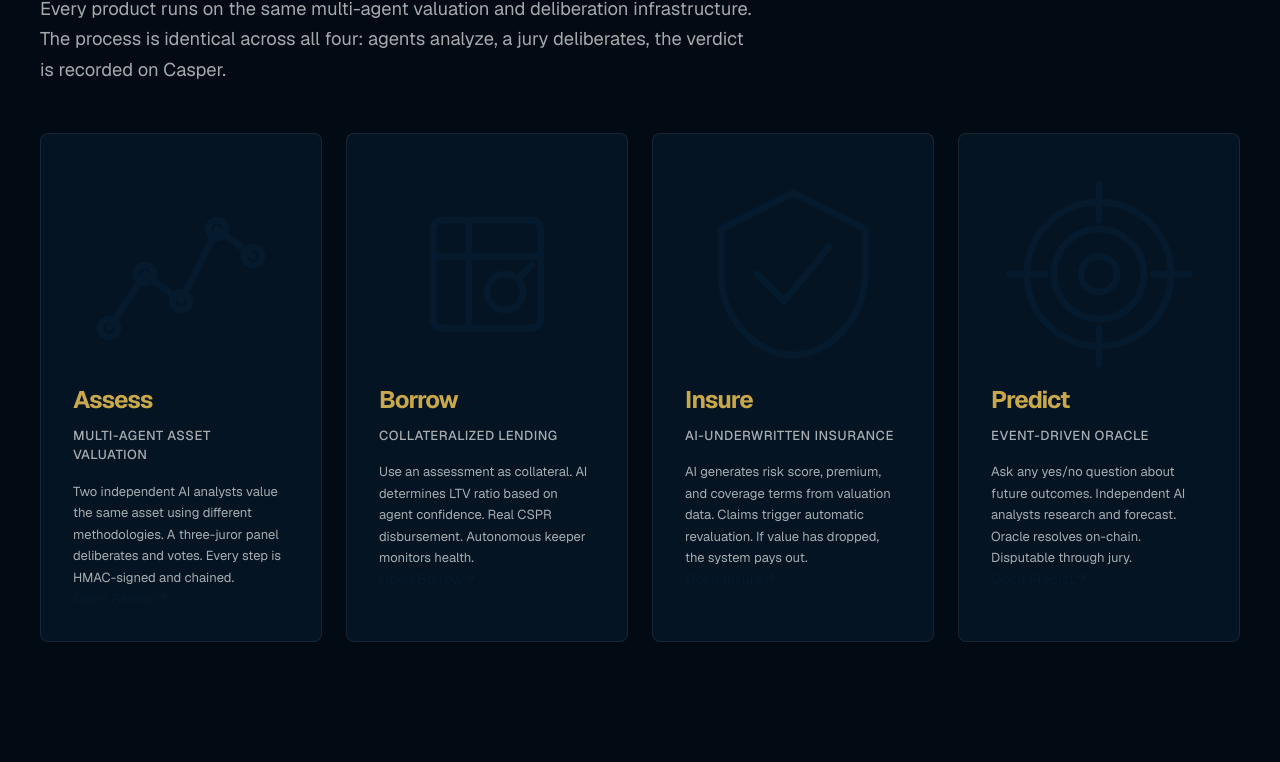
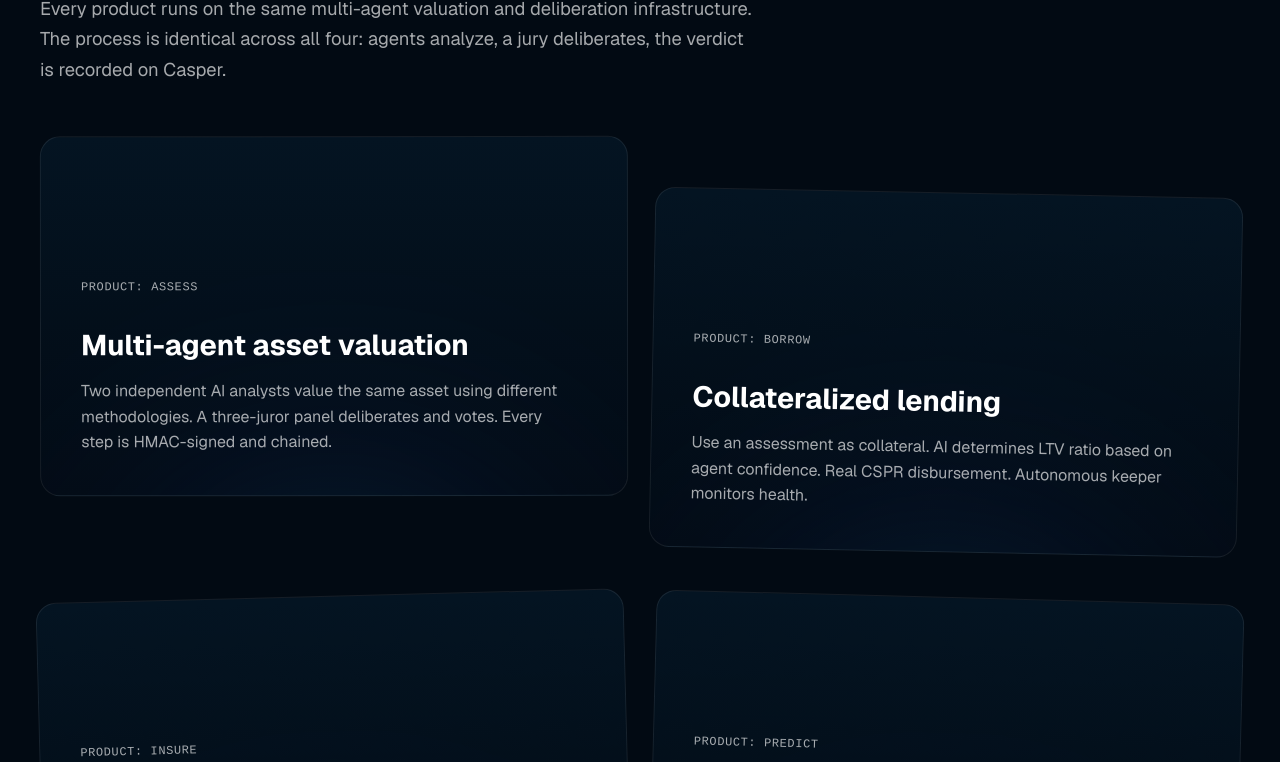
Before and after one commit to leo-jr-hah/verdicto, a React (Vite) app in the folder dashboard/: page / in a window 1280 px wide. Shown: the part 1870-2632 px from the top of the page. Built offline with nearby package versions, Linux system fonts and the light colour scheme; no server answers.

Commit message:
Redesign PlatformSection layout and card styles

```diff
--- a/dashboard/src/components/landing/PlatformSection.tsx
+++ b/dashboard/src/components/landing/PlatformSection.tsx
@@ -100,29 +100,21 @@ export const PlatformSection: React.FC = () => {
         </p>
 
         <div className="platform-grid">
-          {PRODUCTS.map((product, i) => {
-            const Glyph = product.glyph;
-            return (
+          {PRODUCTS.map((product, i) => (
             <Link
               key={product.name}
               to={product.route}
               ref={(el) => { cardRefs.current[i] = el as unknown as HTMLDivElement; }}
               className="platform-card"
-                style={{ flex: `1 1 ${product.width}` }}
             >
-                <Glyph className="platform-card__glyph" />
-                <span className="platform-card__name">{product.name}</span>
-                <span className="platform-card__tagline">{product.tagline}</span>
+              <div className="platform-card__bg-glow" />
+              <div className="platform-card__content">
+                <span className="platform-card__tagline">PRODUCT: {product.name}</span>
+                <span className="platform-card__name">{product.tagline}</span>
                 <p className="platform-card__description">{product.description}</p>
-                <span className="platform-card__link">
-                  Open {product.name}
-                  <svg width="14" height="14" viewBox="0 0 14 14" fill="none">
-                    <path d="M3 7H11M11 7L7.5 3.5M11 7L7.5 10.5" stroke="currentColor" strokeWidth="1.5" strokeLinecap="round" strokeLinejoin="round"/>
-                  </svg>
-                </span>
+              </div>
             </Link>
-            );
-          })}
+          ))}
         </div>
       </div>
     </section>
--- a/dashboard/src/styles/landing-sections-1-4.css
+++ b/dashboard/src/styles/landing-sections-1-4.css
@@ -59,51 +59,80 @@
 
 .platform-grid {
   display: grid;
-  grid-template-columns: repeat(4, 1fr);
+  grid-template-columns: repeat(2, 1fr);
   gap: var(--space-6);
   margin-top: var(--space-12);
 }
 
 .platform-card {
+  position: relative;
   display: flex;
   flex-direction: column;
-  background: var(--navy-900);
+  justify-content: flex-end;
+  min-height: 360px;
+  background: linear-gradient(180deg, var(--navy-900) 0%, var(--navy-950) 100%);
   border: 1px solid var(--border-dark);
-  border-radius: var(--radius-lg);
-  padding: var(--space-8);
-  transition: border-color 0.3s, background 0.3s;
+  border-radius: 20px;
+  padding: 40px;
+  overflow: hidden;
+  text-decoration: none;
+  transition: transform 0.3s ease, border-color 0.3s ease;
+}
+
+.platform-card__bg-glow {
+  position: absolute;
+  bottom: -40%;
+  left: -20%;
+  width: 140%;
+  height: 100%;
+  background: radial-gradient(ellipse at bottom, rgba(14, 165, 233, 0.15) 0%, rgba(30, 64, 175, 0.05) 40%, transparent 70%);
+  filter: blur(40px);
+  z-index: 0;
+  transition: opacity 0.3s ease;
+  pointer-events: none;
 }
 
 .platform-card:hover {
+  transform: translateY(-4px);
   border-color: var(--border-dark-strong);
-  background: var(--navy-800);
+}
+
+.platform-card:hover .platform-card__bg-glow {
+  opacity: 0.8;
+}
+
+.platform-card__content {
+  position: relative;
+  z-index: 1;
+  display: flex;
+  flex-direction: column;
+}
+
+.platform-card__tagline {
+  font-family: monospace;
+  font-size: 0.75rem;
+  letter-spacing: 0.05em;
+  color: var(--text-dark-secondary);
+  text-transform: uppercase;
+  margin-bottom: 32px;
 }
 
 .platform-card__name {
   font-family: var(--font-sans);
-  font-size: clamp(1.25rem, 2vw, 1.5rem);
+  font-size: clamp(1.5rem, 2.5vw, 1.8rem);
   font-weight: var(--weight-bold);
-  color: var(--accent);
-  margin: 0 0 var(--space-2);
-  letter-spacing: var(--tracking-tight);
-}
-
-.platform-card__tagline {
-  font-family: var(--font-sans);
-  font-size: var(--text-sm);
-  font-weight: var(--weight-medium);
-  color: var(--text-dark-secondary);
-  text-transform: uppercase;
-  letter-spacing: var(--tracking-wide);
-  margin: 0 0 var(--space-4);
+  color: #FFFFFF;
+  margin: 0 0 16px;
+  line-height: 1.2;
 }
 
 .platform-card__description {
   font-family: var(--font-sans);
-  font-size: var(--text-sm);
-  line-height: var(--leading-relaxed);
+  font-size: 1rem;
+  line-height: 1.6;
   color: var(--text-dark-secondary);
   margin: 0;
+  max-width: 95%;
 }
 
 /* ═══════════════════════════════════════════════════════════════════════════
```
Lines whose indentation alone changed are shown as unchanged.
